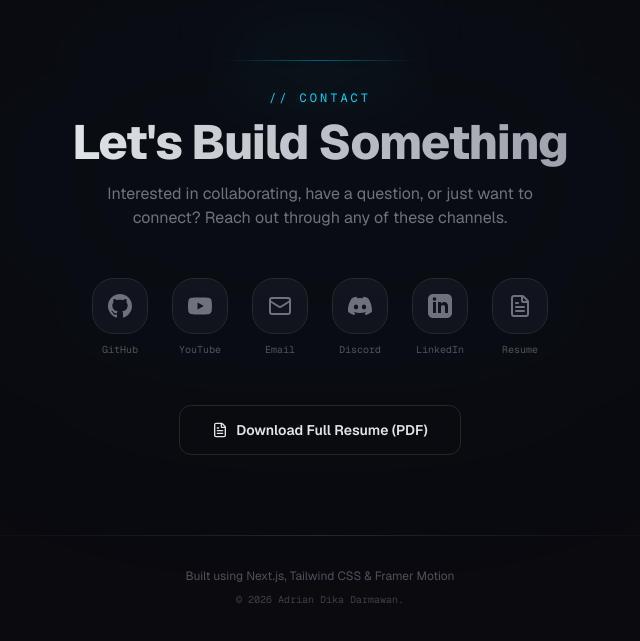
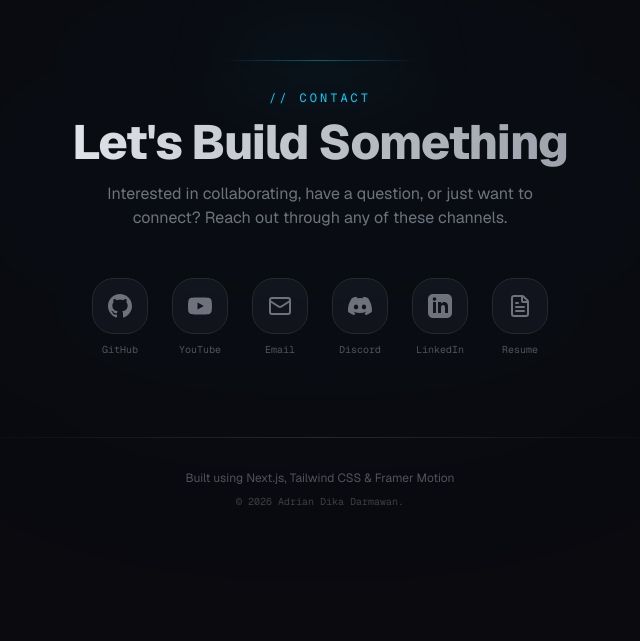
Before and after one commit to adriandikad2/Portfolio, a Next.js app: page / in a window 1280 px wide. Shown: the part 5352-5993 px from the top of the page, without its empty margins (320-960 px from the left). Built offline with nearby package versions, Linux system fonts and the light colour scheme.

Commit message:
Portfolio

```diff
--- a/src/components/contact-section.tsx
+++ b/src/components/contact-section.tsx
@@ -143,23 +143,6 @@ export function ContactSection() {
           ))}
         </motion.div>
 
-        {/* Resume Button */}
-        <motion.div
-          initial={{ opacity: 0, y: 20 }}
-          animate={isInView ? { opacity: 1, y: 0 } : {}}
-          transition={{ duration: 0.8, delay: 0.6 }}
-          className="mt-12"
-        >
-          <OutlineButton
-            href="https://github.com/adriandikad2/Portfolio/raw/main/public/Portfolio_AdrianDika.pdf"
-            target="_blank"
-            className="mx-auto"
-          >
-            <FileText className="h-4 w-4" />
-            Download Full Resume (PDF)
-          </OutlineButton>
-        </motion.div>
-
         {/* Divider */}
         <motion.div
           initial={{ opacity: 0 }}
```
Also changed, not shown: 1 other file (tests, documents, lock files or other folders).
